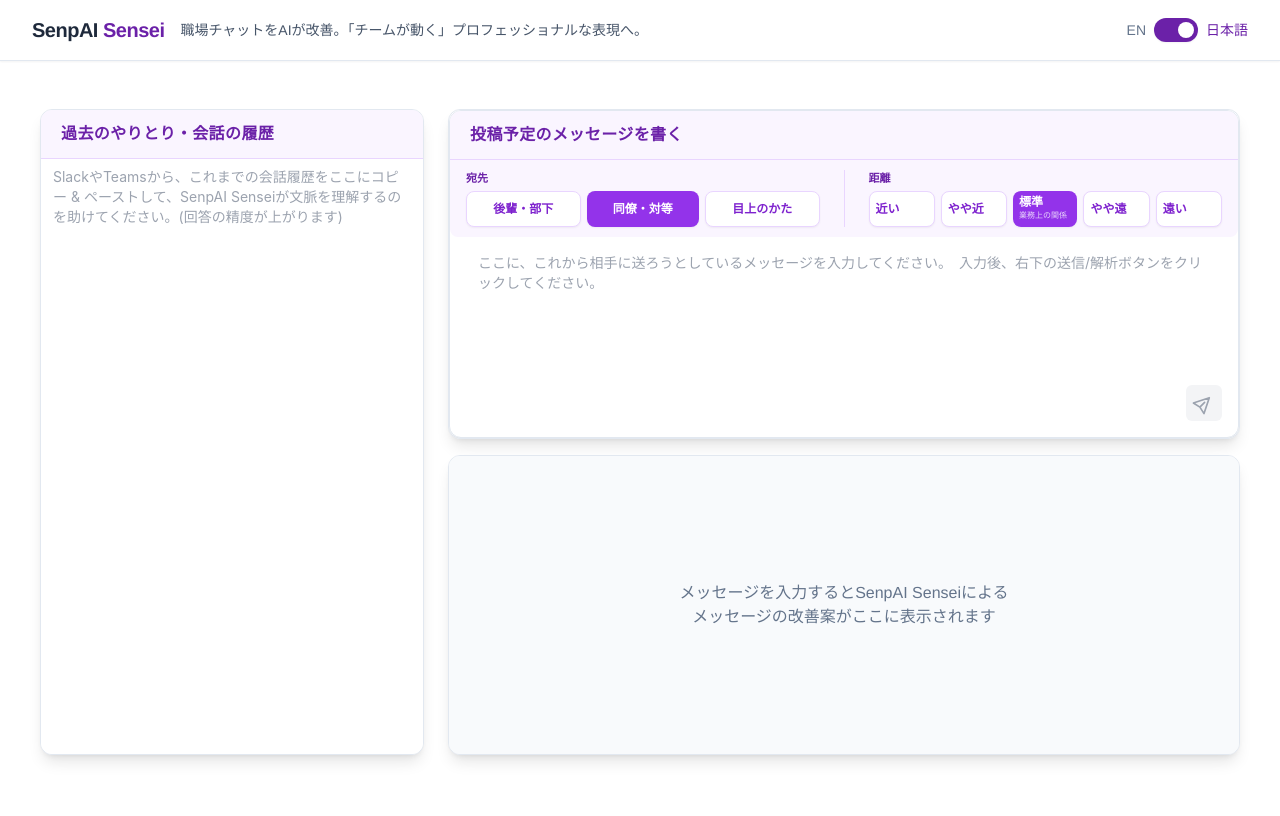
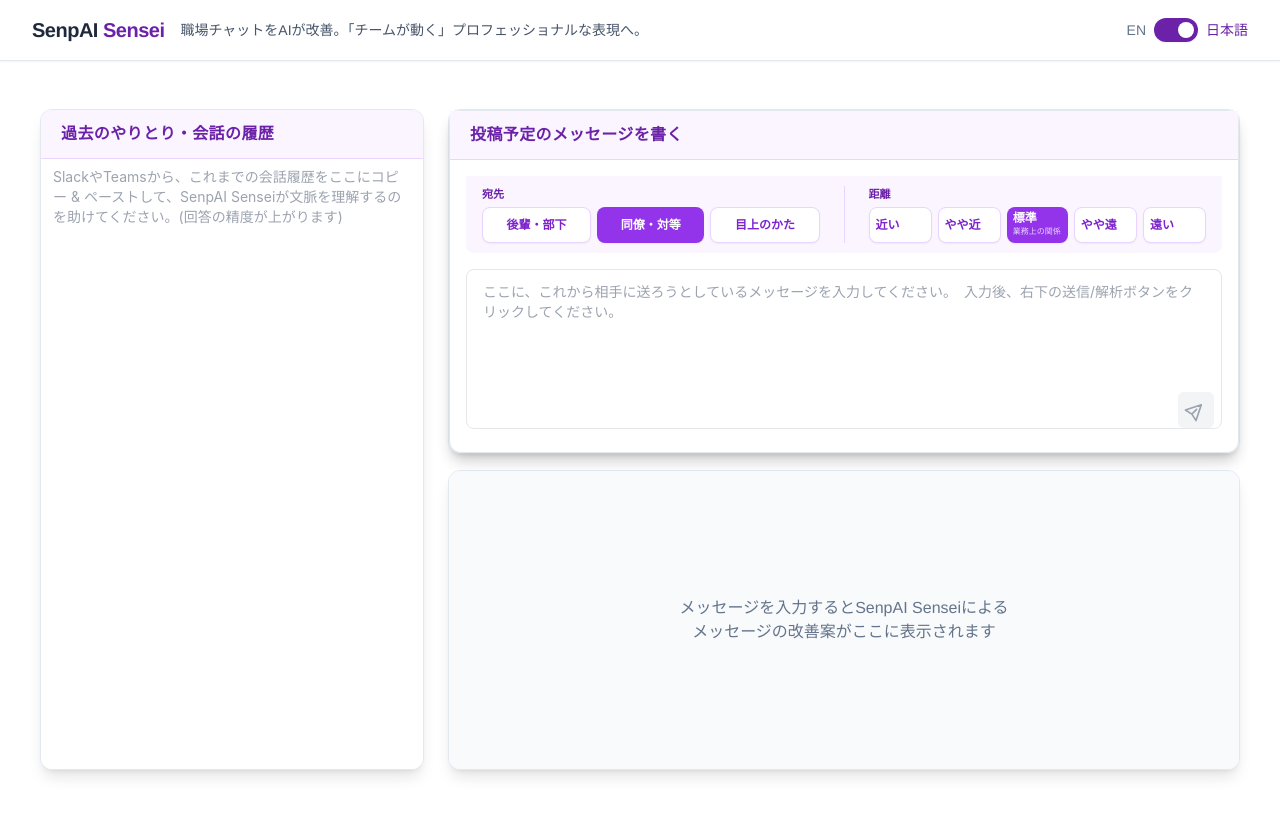
Before and after one commit to itsukison/senpai, a Next.js app: page / in a window 1280 px wide. Built offline with nearby package versions, Linux system fonts and the light colour scheme.

Commit message:
バグフィクス

```diff
--- a/src/components/MessageEditor.tsx
+++ b/src/components/MessageEditor.tsx
@@ -158,9 +158,9 @@
   };
 
 return (
-    <div className="bg-white rounded-xl shadow-lg border border-slate-200 overflow-hidden hover:shadow-xl transition-shadow duration-300 flex flex-col" style={{ minHeight: '320px' }}>
+    <div className="bg-white rounded-xl shadow-lg border border-slate-200 hover:shadow-xl transition-shadow duration-300">
       {/* Header */}
-      <div className="px-4 sm:px-5 py-2 sm:py-3 border-b border-purple-200 bg-purple-50 flex-shrink-0">
+      <div className="px-4 sm:px-5 py-2 sm:py-3 border-b border-purple-200 bg-purple-50">
         <div className="flex items-center justify-between">
           <h3 className="text-sm sm:text-base font-semibold text-purple-800 tracking-wide">
             {title || (mode === 'input' ? labels.writeTitle : labels.suggestionTitle)}
@@ -211,7 +211,7 @@
       </div>
 
       {/* 関係性セレクター */}
-      <div className="bg-purple-50 rounded-t-none rounded-b-lg px-4 py-2.5">
+      <div className="bg-purple-50 rounded-t-none rounded-b-lg px-4 py-2.5 mx-4 mt-4">
         <div className="flex flex-col sm:flex-row sm:items-stretch gap-2.5 sm:gap-6">
           {/* 宛先セクション */}
           <div className="flex-1 flex flex-col sm:flex-col">
@@ -279,7 +279,8 @@
       </div>
 
 {/* Text Area */}
-      <div className="relative flex-1 flex flex-col p-4 pt-2" style={{ minHeight: '200px' }}>
+      <div className="p-4">
+        <div className="relative">
           <textarea
             ref={textareaRef}
             value={text}
@@ -289,30 +290,19 @@
                 setHasTextChanged(true);
               }
             }}
-          onInput={(e) => {
-            // 自動高さ調整（デスクトップのみ）
-            if (typeof window !== 'undefined' && window.innerWidth >= 640) {
-              const target = e.target as HTMLTextAreaElement;
-              target.style.height = 'auto';
-              const newHeight = Math.min(target.scrollHeight, 400);
-              target.style.height = `${newHeight}px`;
-            }
-          }}
             placeholder={mode === 'input' ? labels.writePlaceholder : labels.suggestionPlaceholder}
             disabled={!isEditable || isTransitioning}
-          className={`w-full resize-none border-0 rounded-md focus:outline-none focus:ring-0 focus-visible:ring-0 text-xs sm:text-sm leading-relaxed px-3 py-2 transition-all duration-300 overflow-y-auto ${
+            className={`w-full resize-none border border-gray-200 rounded-lg focus:outline-none focus:ring-2 focus:ring-purple-500 text-xs sm:text-sm leading-relaxed px-4 py-3 pb-12 transition-all duration-300 ${
               isTransitioning ? 'opacity-80' : ''
             } ${!isEditable ? 'bg-gray-50 text-gray-500' : 'bg-white text-gray-900'}`}
+            rows={5}
             style={{
-            fontFamily: "Inter, sans-serif",
-            minHeight: '120px', // 5行相当の最小高さ
-            maxHeight: '400px',  // 最大高さ制限
-            height: '120px' // 初期高さを明示的に設定
+              fontFamily: "Inter, sans-serif"
             }}
           />
 
           {/* 送信ボタン */}
-        <div className="absolute bottom-4 right-4 z-10">
+          <div className="absolute bottom-2 right-2 z-10">
             <button
               onClick={onAnalyze}
               disabled={!shouldEnableAnalyze()}
@@ -372,5 +362,6 @@
           </div>
         </div>
       </div>
+    </div>
   );
 }
--- a/src/components/ToneChecker.tsx
+++ b/src/components/ToneChecker.tsx
@@ -613,10 +613,10 @@
         </div>
 
         {/* Right Side Container - Message Input and Suggestions */}
-        <div className="lg:col-span-2 flex flex-col gap-3 sm:gap-4 min-h-0 h-full">
+        <div className="lg:col-span-2 flex flex-col gap-3 sm:gap-4">
           {/* 統合コンテナ - 常に表示、拡張アニメーション */}
-          <div className={`bg-white rounded-xl shadow-lg border border-slate-200 overflow-hidden hover:shadow-xl transition-all duration-1000 flex flex-col ${
-            showSuggestionArea ? 'flex-1' : 'h-auto'
+          <div className={`bg-white rounded-xl shadow-lg border border-slate-200 hover:shadow-xl transition-all duration-1000 ${
+            showSuggestionArea ? '' : ''
           }`}>
             {/* 解析後の追加要素（上部） */}
             {showSuggestionArea && suggestion && (
```
Lines whose indentation alone changed are shown as unchanged.
